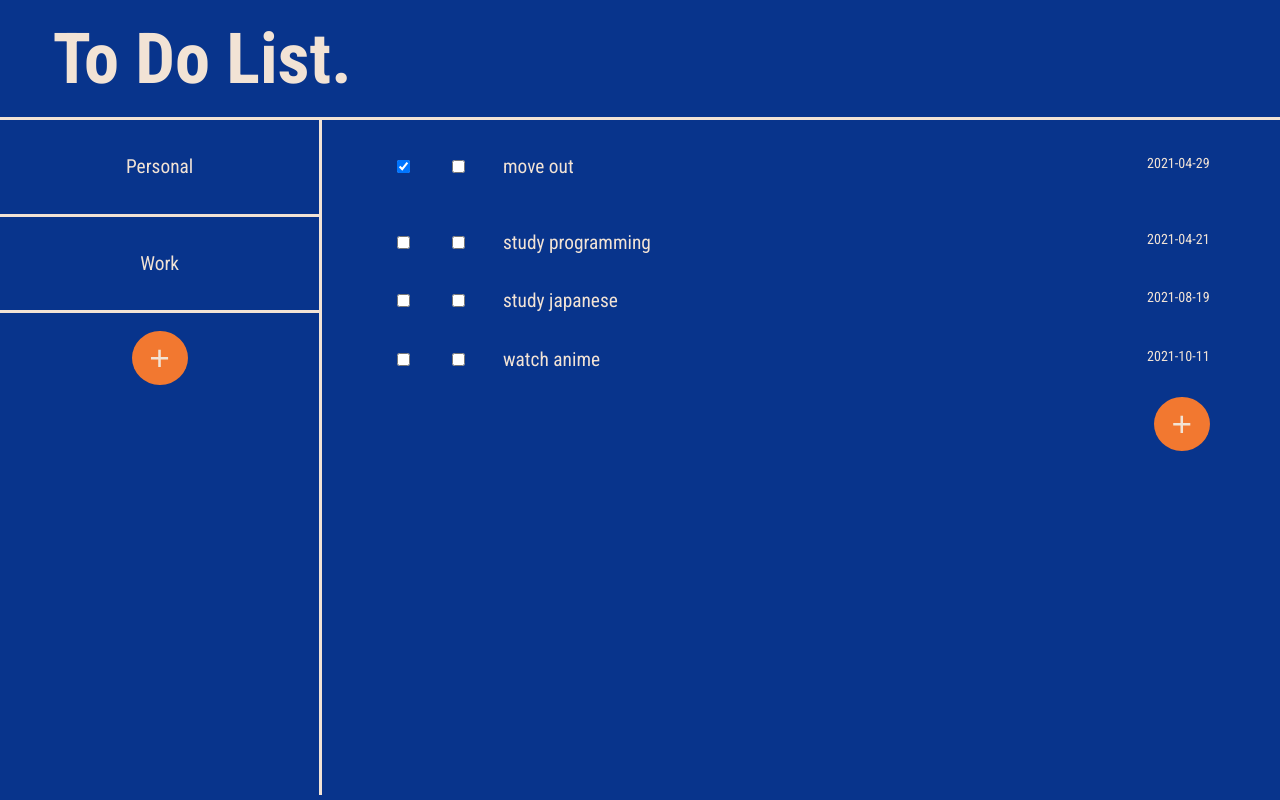
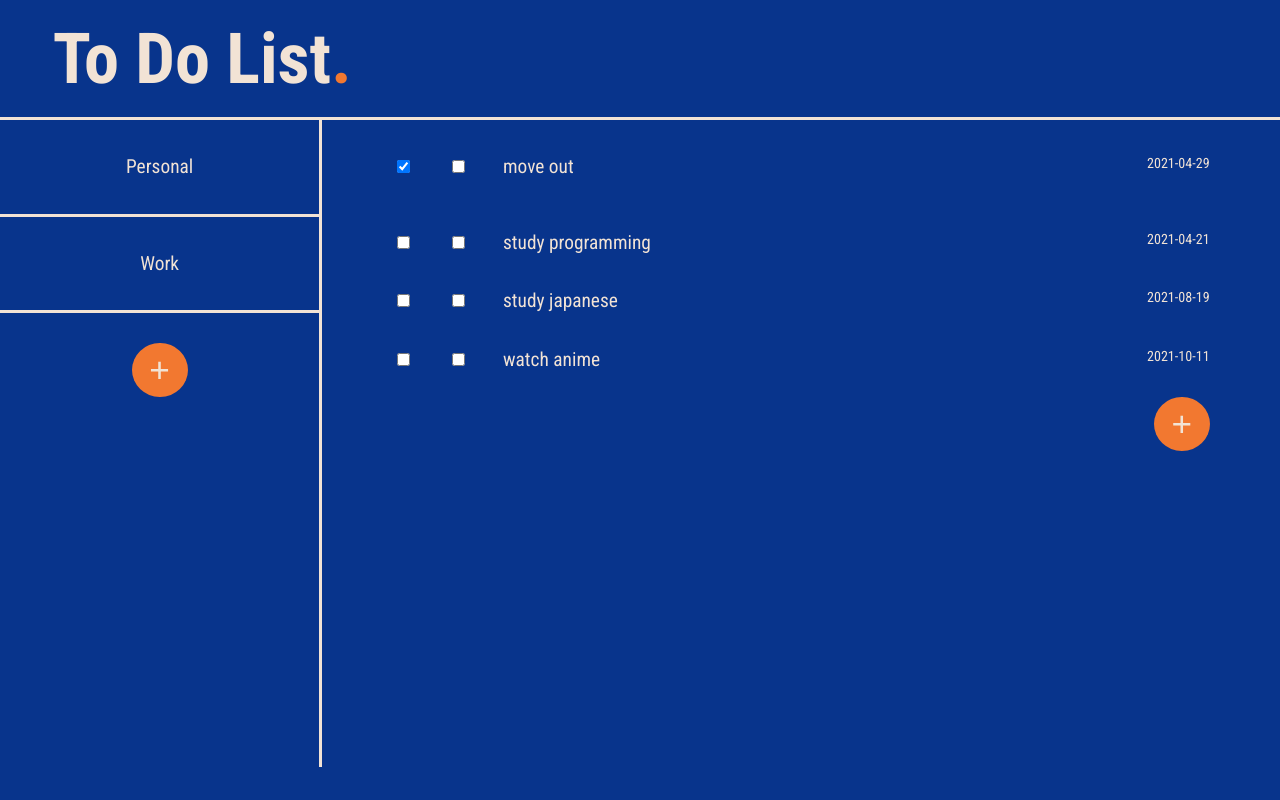
Before and after one commit to timsengsouvanh/to_do_list, a plain HTML site: page index.html in a window 1280 px wide. Drawn offline with Linux system fonts and the light colour scheme.

Commit message:
some css

```diff
--- a/index.html
+++ b/index.html
@@ -10,7 +10,10 @@
     <title>To Do List</title>
 </head>
 <body>
-    <header>To Do List.</header>
+    <header>
+        <div>To Do List</div>
+        <div id="orange">.</div>
+    </header>
     <div id="main" class="flex-area">
         <div id="project-area">
             <div id="projects"></div>
--- a/style.css
+++ b/style.css
@@ -14,13 +14,16 @@ html, body {
 }
 
 header {
-    /* background-color: pink; */
+    display: flex;
     font-size: 4rem;
     padding: 1rem 3rem;
     border-bottom: 3px solid var(--mid-color);
     font-family: 'Roboto Condensed';
     font-weight: 700;
+}
 
+#orange{
+    color: var(--accent-color)
 }
 
 .margin {
@@ -37,11 +40,13 @@ button {
     border: none;
     outline: none;
     cursor: pointer;
+    background-color: var(--accent-color);
+    color: var(--mid-color);
 }
 
 #main {
     /* background-color: aqua; */
-    height: 80vh;
+    height: 76.5vh;
 }
 
 .flex-area {
@@ -143,7 +148,7 @@ button {
 }
 
 #crudbtnproj {
-    padding: 1rem 1rem;
+    padding: 1.7rem 1rem;
 }
 
 .completed-item{
@@ -172,6 +177,11 @@ button {
 input {
     outline: none;
     border: none;
-    border-bottom: 1px solid black;
-    background-color: var(--main-bg-color)
+    border-bottom: 1px solid var(--mid-color);
+    background-color: var(--main-bg-color);
+    color: var(--mid-color);
 }
+
+::-webkit-calendar-picker-indicator {
+    filter: invert(1);
+}
```
